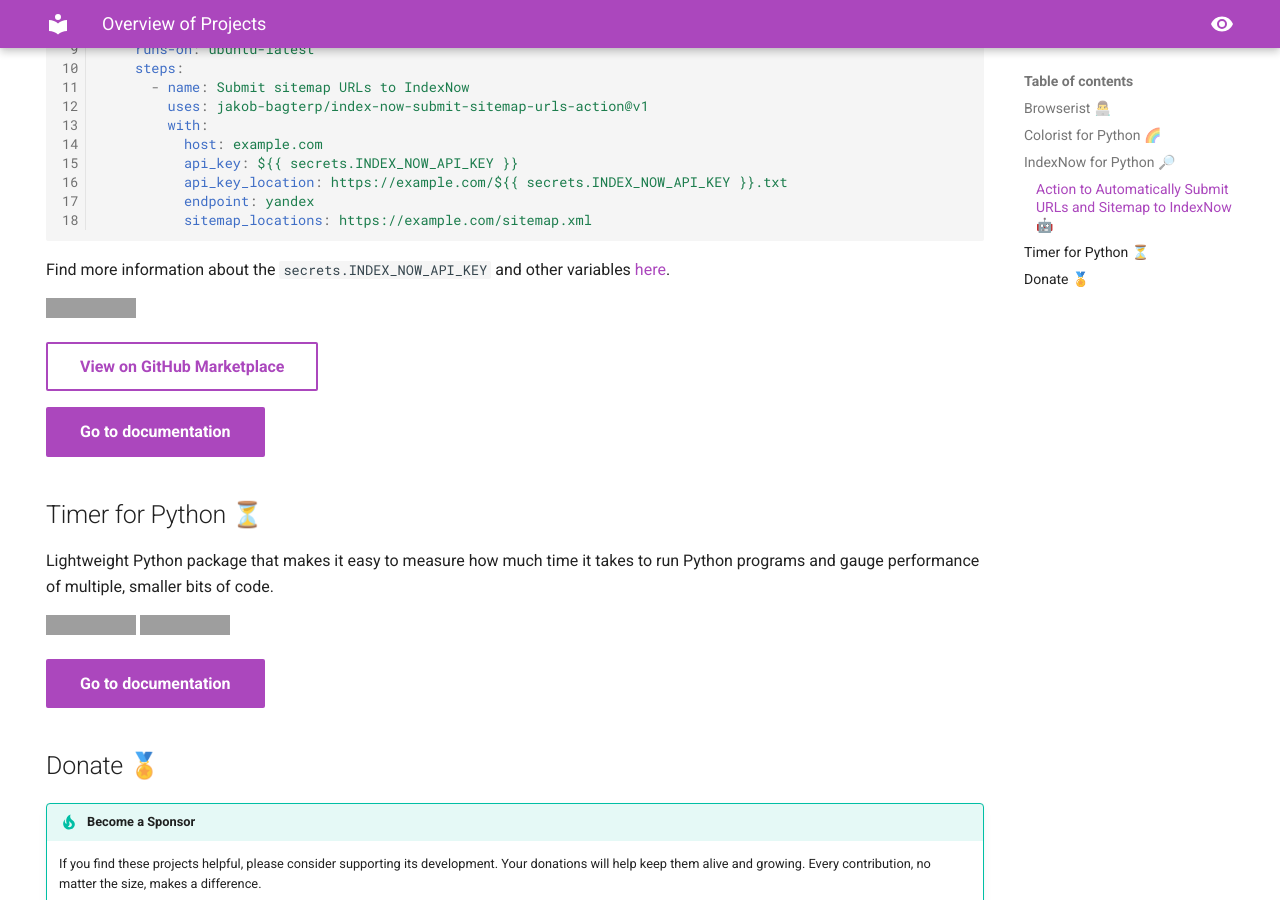
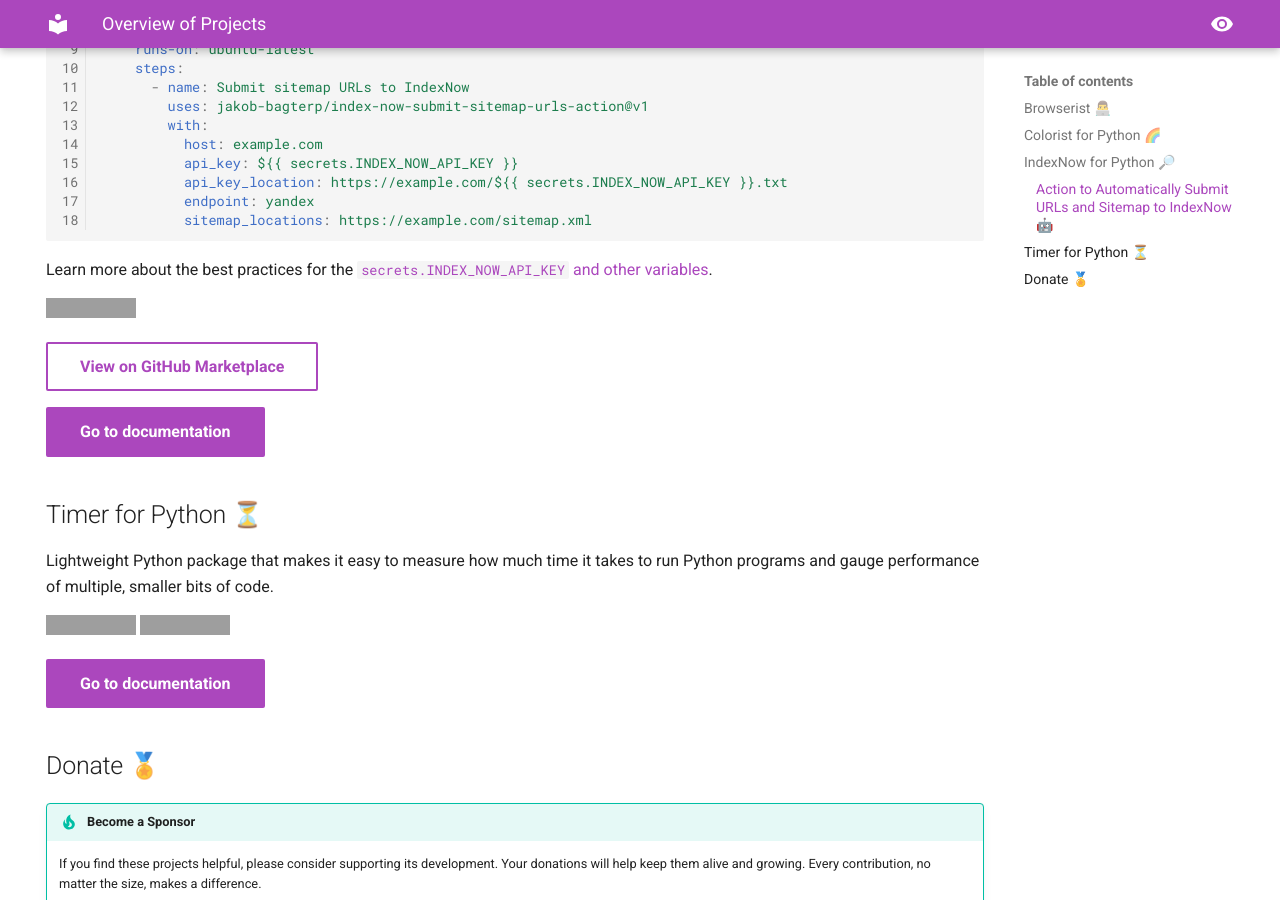
Before and after one commit to jakob-bagterp/jakob-bagterp.github.io, an MkDocs documentation site: the page built from docs/index.md, in a window 1280 px wide and 900 px high, scrolled down 1193 px. Built offline with MkDocs 1.6.1 and Material for MkDocs 9.7.7, drawn with Linux system fonts in a browser that asks for light colours; grey boxes are pictures that could not be loaded.

Commit message:
Minor edited link text.

````diff
--- a/docs/index.md
+++ b/docs/index.md
@@ -56,7 +56,7 @@ jobs:
           sitemap_locations: https://example.com/sitemap.xml
 ```
 
-Find more information about the `secrets.INDEX_NOW_API_KEY` and other variables [here](https://jakob-bagterp.github.io/index-now-for-python/user-guide/github-actions/automated-workflows/).
+Learn more about the best practices for the [`secrets.INDEX_NOW_API_KEY` and other variables](https://jakob-bagterp.github.io/index-now-for-python/user-guide/github-actions/automated-workflows/).
 
 [![IndexNow for Python source code on GitHub](https://img.shields.io/static/v1?label=GitHub&message=source%20code&logo=github&color=teal&link=https%3A%2F%2Fgithub.com%2Fjakob-bagterp%2Findex-now-submit-sitemap-urls-action)](https://github.com/jakob-bagterp/index-now-submit-sitemap-urls-action/)
 
````
